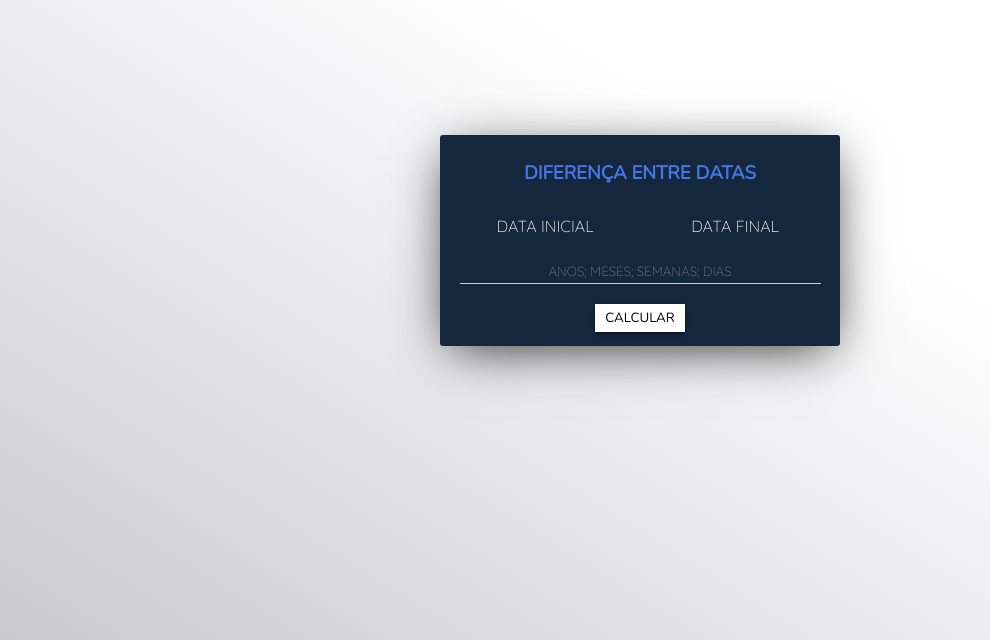
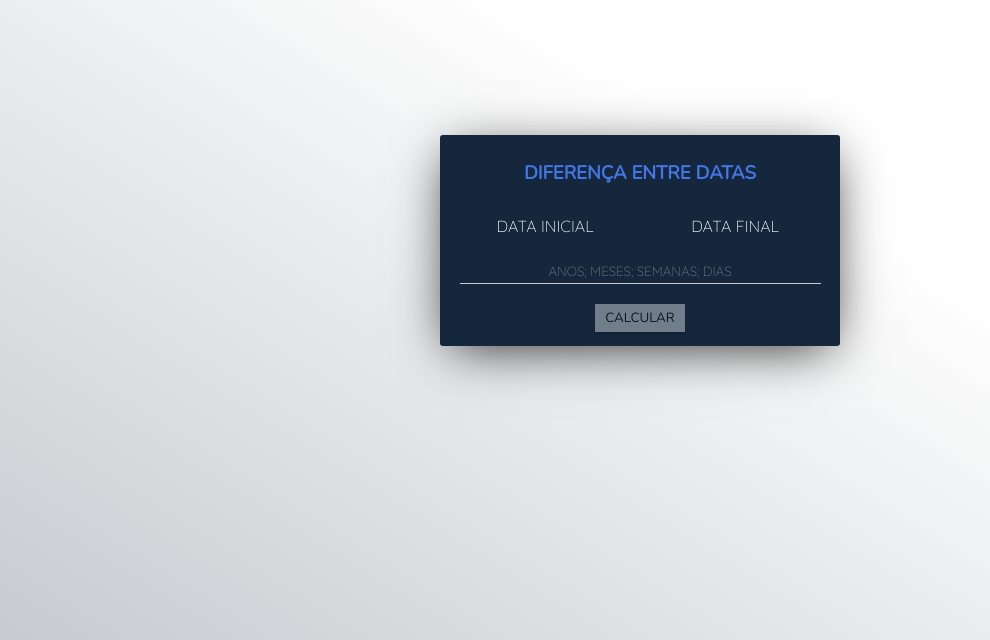
Before and after one commit to russo97/date_difference, a Vue app: page / in a window 1280 px wide. Shown: the part 160-800 px from the top of the page, without its empty margins (0-990 px from the left). Built offline with nearby package versions, Linux system fonts and the light colour scheme.

Commit message:
refactor: melhoria no envio de data dos inputs para o componente pai, desabilitando botão caso data esteja em formato incorreto

```diff
--- a/src/App.vue
+++ b/src/App.vue
@@ -18,7 +18,9 @@
     <div class="date_result">
       <input type="text" placeholder="anos; meses; semanas; dias" readonly />
 
-      <button>Calcular</button>
+      <button :class="{ disabled: !datesFilledProperly }">
+        Calcular
+      </button>
     </div>
   </main>
 </template>
@@ -32,7 +34,8 @@
     data () {
       return {
         dateA: '',
-        dateB: ''
+        dateB: '',
+        regexp: /(\d{2})\/(\d{2})\/(\d{4})/
       };
     },
 
@@ -59,6 +62,12 @@
         const { dateB, getTimeFromDate } = this;
 
         return getTimeFromDate(dateB);
+      },
+
+      datesFilledProperly () {
+        const { dateA, dateB, regexp } = this;
+
+        return [dateA, dateB].every( date => regexp.test(date) );
       }
     },
 
@@ -150,9 +159,14 @@
         box-shadow: 0 2px 5px -2px #000;
         transition: box-shadow .2s ease-in-out;
 
-        &:active {
+        &:not(.disabled):active {
           box-shadow: none;
           transform: scale(.98);
+        }
+
+        &.disabled {
+          opacity: .4;
+          cursor: default;
         }
       }
     }
--- a/src/components/DateInput.vue
+++ b/src/components/DateInput.vue
@@ -61,9 +61,9 @@
       currentDate (date) {
         const { dateFilledProperly, sendDate } = this;
 
-        if (date.length === 10 && !dateFilledProperly) {
-          sendDate(date);
-        }
+        const shouldSendDates = date.length === 10 && !dateFilledProperly;
+
+        sendDate(shouldSendDates ? date : '');
       }
     }
   }
```
